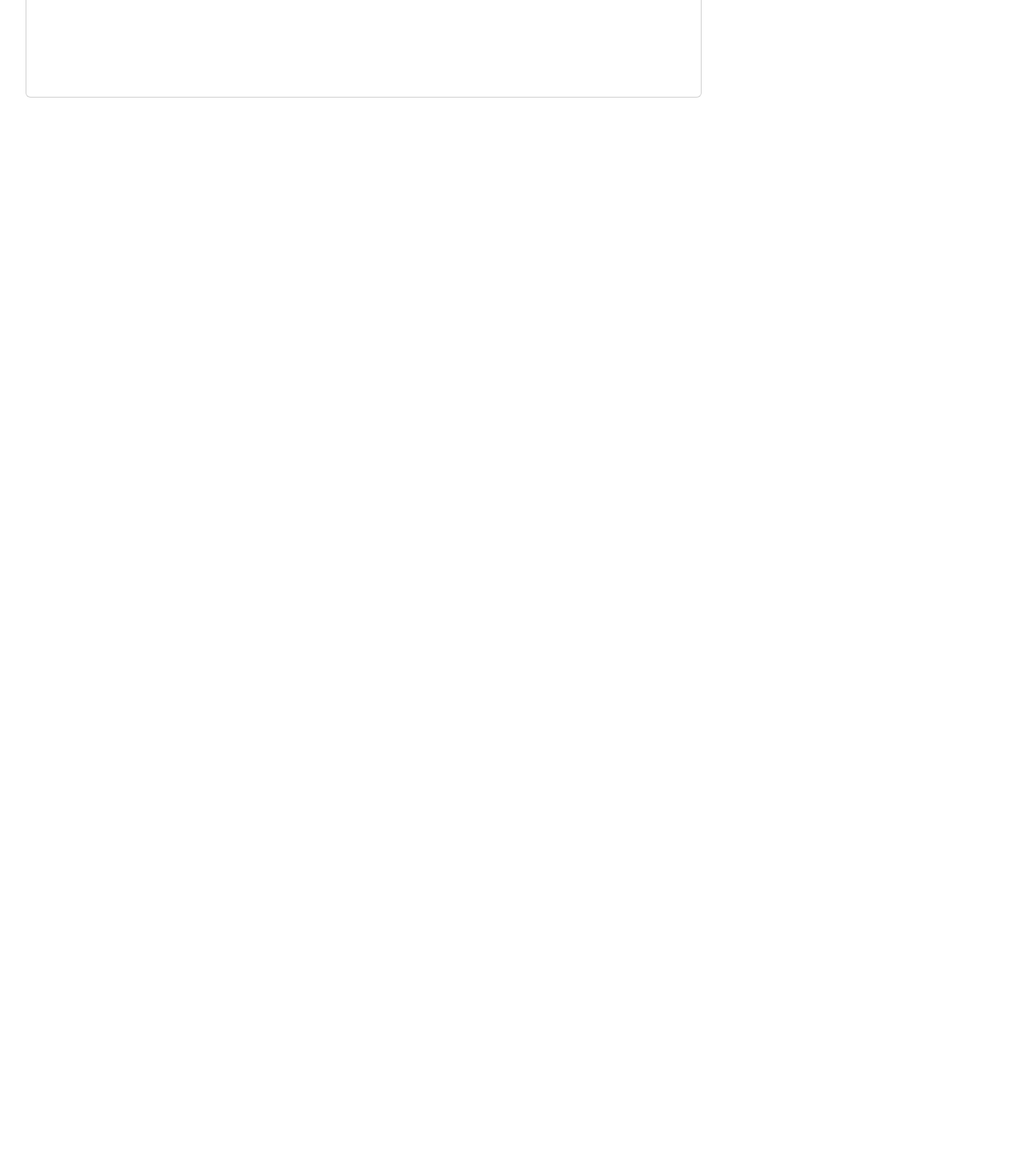
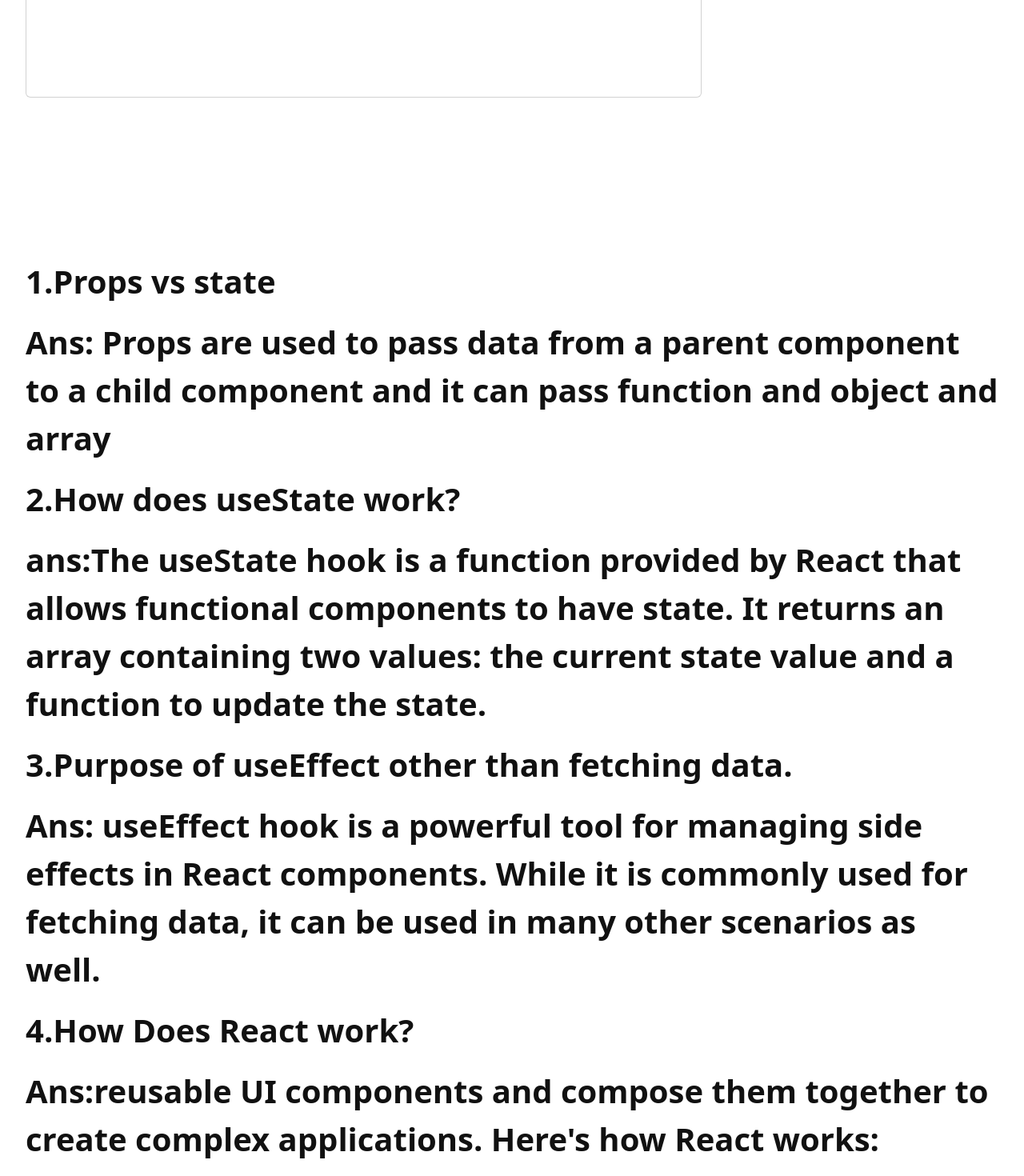
Before and after one commit to soourav8/assignment8, a React (Vite) app: page / in a window 1280 px wide. Shown: the part 3238-4708 px from the top of the page at 80% size. Before the commit the page ends 3360 px from the top, so only its background shows below. Built offline with nearby package versions, Linux system fonts and the light colour scheme.

Commit message:
bonus done

```diff
--- a/src/App.jsx
+++ b/src/App.jsx
@@ -4,6 +4,7 @@
 import './App.css'
 import Header from './components/Header/Header'
 import Blog from './components/Blog/Blog'
+import Qna from './components/Qna/Qna'
 
 
 function App() {
@@ -13,6 +14,7 @@
     <>
       <Header></Header>
       <Blog></Blog>
+      <Qna></Qna>
     </>
 
 
--- a/src/components/Qna/Qna.jsx
+++ b/src/components/Qna/Qna.jsx
@@ -0,0 +1,20 @@
+import React from 'react';
+
+const Qna = () => {
+    return (
+        <div style={{marginTop: '200px'}}>
+            <p>1.Props vs state</p>
+            <p>Ans: Props  are used to pass data from a parent component to a child component and it can pass function and object and array</p>
+            <p>2.How does useState work?</p>
+            <p>ans:The useState hook is a function provided by React that allows functional components to have state. It returns an array containing two values: the current state value and a function to update the state.</p>
+            <p>3.Purpose of useEffect other than fetching data.</p>
+            <p>Ans: useEffect hook is a powerful tool for managing side effects in React components. While it is commonly used for fetching data, it can be used in many other scenarios as well.</p>
+            <p>4.How Does React work?</p>
+            <p>Ans:reusable UI components and compose them together to create complex applications.
+
+Here's how React works:</p>
+        </div>
+    );
+};
+
+export default Qna;
```
